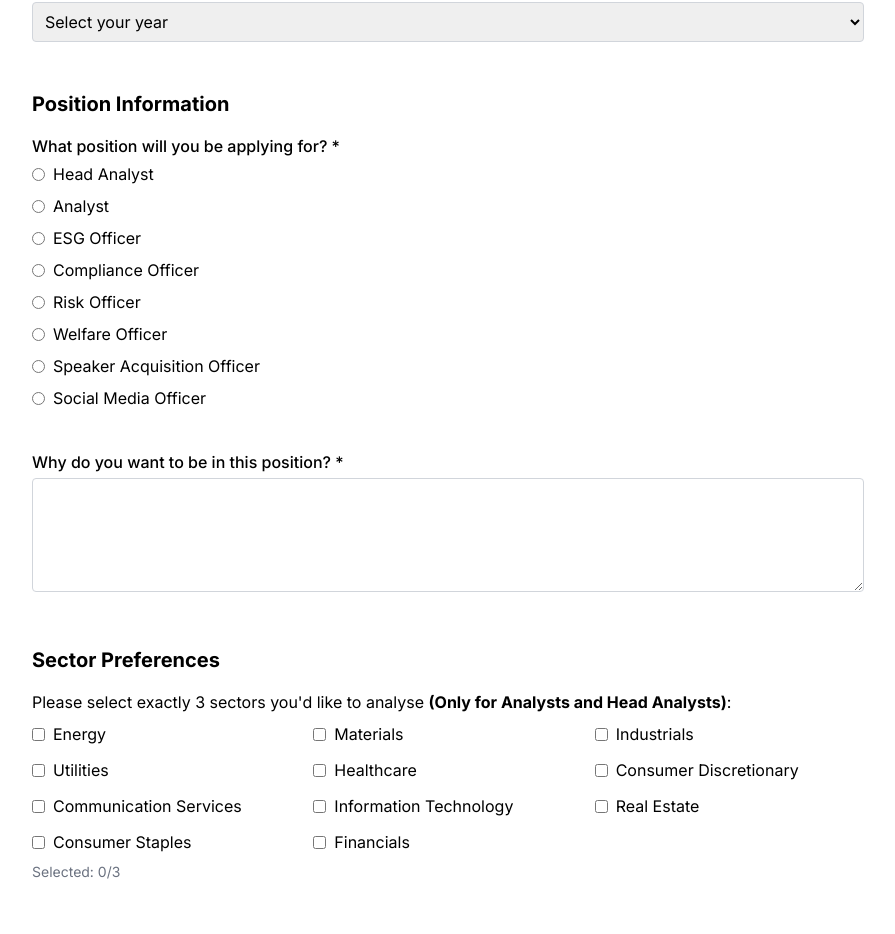
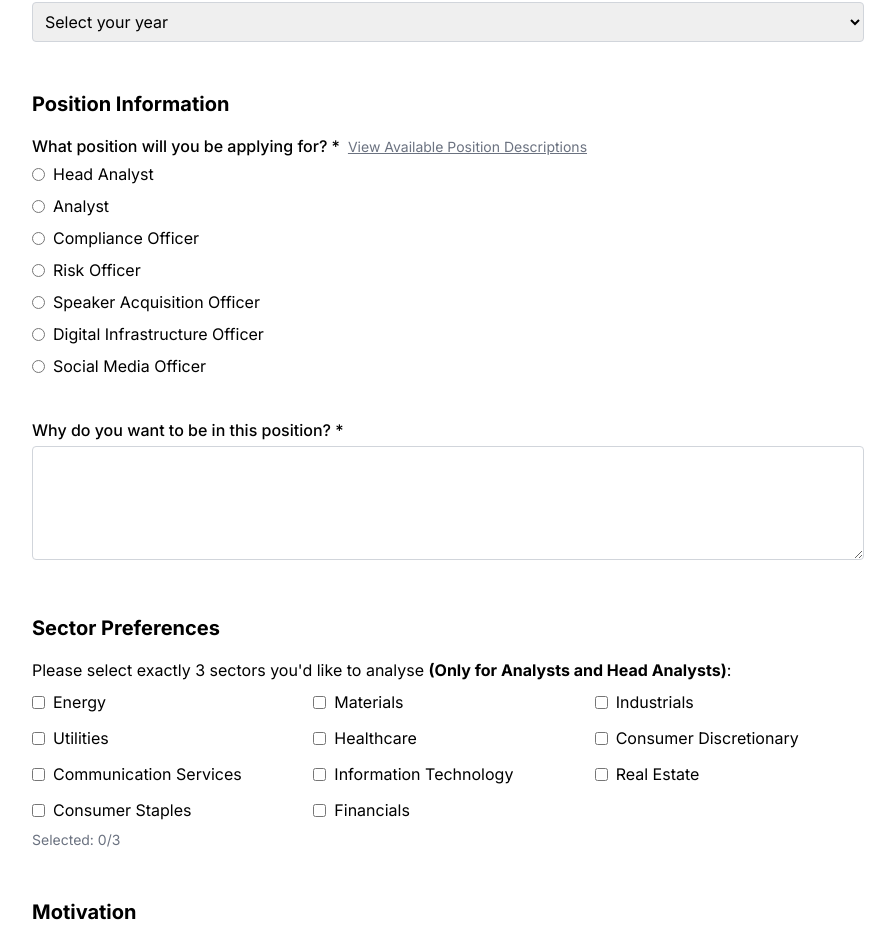
Before and after one commit to SamraatJain9/NUIF_Main_Web, a Next.js app: page /apply in a window 1280 px wide. Shown: the part 1632-2566 px from the top of the page, without its empty margins (192-1087 px from the left). Built offline with nearby package versions, Linux system fonts and the light colour scheme.

Commit message:
Roles update Apply section

```diff
--- a/app/apply/page.tsx
+++ b/app/apply/page.tsx
@@ -269,7 +269,20 @@ export default function Apply() {
                     <h3 className="text-xl font-bold mb-4">Position Information</h3>
                     <div className="space-y-4">
                       <div>
-                        <label className="block mb-1 font-medium">What position will you be applying for? *</label>
+                        <label className="block mb-1 font-medium">
+                          What position will you be applying for? *
+                          <span className="ml-1 text-sm font-normal text-gray-500">
+
+                            <a
+                              href="https://www.instagram.com/newcastle_investment_fund/#"
+                              target="_blank"
+                              rel="noreferrer"
+                              className="ml-1 underline"
+                            >
+                              View Available Position Descriptions
+                            </a>
+                          </span>
+                        </label>
                         <div className="space-y-2">
                           <div className="flex items-center">
                             <input
@@ -297,17 +310,6 @@ export default function Apply() {
                           <div className="flex items-center">
                             <input
                               type="radio"
-                              id="esgOfficer"
-                              name="position"
-                              value="ESG Officer"
-                              className="mr-2"
-                              onChange={(e) => handlePositionChange(e.target.value)}
-                            />
-                            <label htmlFor="esgOfficer">ESG Officer</label>
-                          </div>
-                          <div className="flex items-center">
-                            <input
-                              type="radio"
                               id="complianceOfficer"
                               name="position"
                               value="Compliance Officer"
@@ -330,17 +332,6 @@ export default function Apply() {
                           <div className="flex items-center">
                             <input
                               type="radio"
-                              id="welfareOfficer"
-                              name="position"
-                              value="Welfare Officer"
-                              className="mr-2"
-                              onChange={(e) => handlePositionChange(e.target.value)}
-                            />
-                            <label htmlFor="welfareOfficer">Welfare Officer</label>
-                          </div>
-                          <div className="flex items-center">
-                            <input
-                              type="radio"
                               id="speakerAcquisitionOfficer"
                               name="position"
                               value="Speaker Acquisition Officer"
@@ -348,6 +339,17 @@ export default function Apply() {
                               onChange={(e) => handlePositionChange(e.target.value)}
                             />
                             <label htmlFor="speakerAcquisitionOfficer">Speaker Acquisition Officer</label>
+                          </div>
+                          <div className="flex items-center">
+                            <input
+                              type="radio"
+                              id="digitalInfrastructureOfficer"
+                              name="position"
+                              value="Digital Infrastructure Officer"
+                              className="mr-2"
+                              onChange={(e) => handlePositionChange(e.target.value)}
+                            />
+                            <label htmlFor="digitalInfrastructureOfficer">Digital Infrastructure Officer</label>
                           </div>
                           <div className="flex items-center">
                             <input
@@ -360,6 +362,30 @@ export default function Apply() {
                             />
                             <label htmlFor="socialMediaOfficer">Social Media Officer</label>
                           </div>
+                          {/*
+                          <div className="flex items-center">
+                            <input
+                              type="radio"
+                              id="esgOfficer"
+                              name="position"
+                              value="ESG Officer"
+                              className="mr-2"
+                              onChange={(e) => handlePositionChange(e.target.value)}
+                            />
+                            <label htmlFor="esgOfficer">ESG Officer</label>
+                          </div>
+                          <div className="flex items-center">
+                            <input
+                              type="radio"
+                              id="welfareOfficer"
+                              name="position"
+                              value="Welfare Officer"
+                              className="mr-2"
+                              onChange={(e) => handlePositionChange(e.target.value)}
+                            />
+                            <label htmlFor="welfareOfficer">Welfare Officer</label>
+                          </div>
+                          */}
                         </div>
                       </div>
 
```
